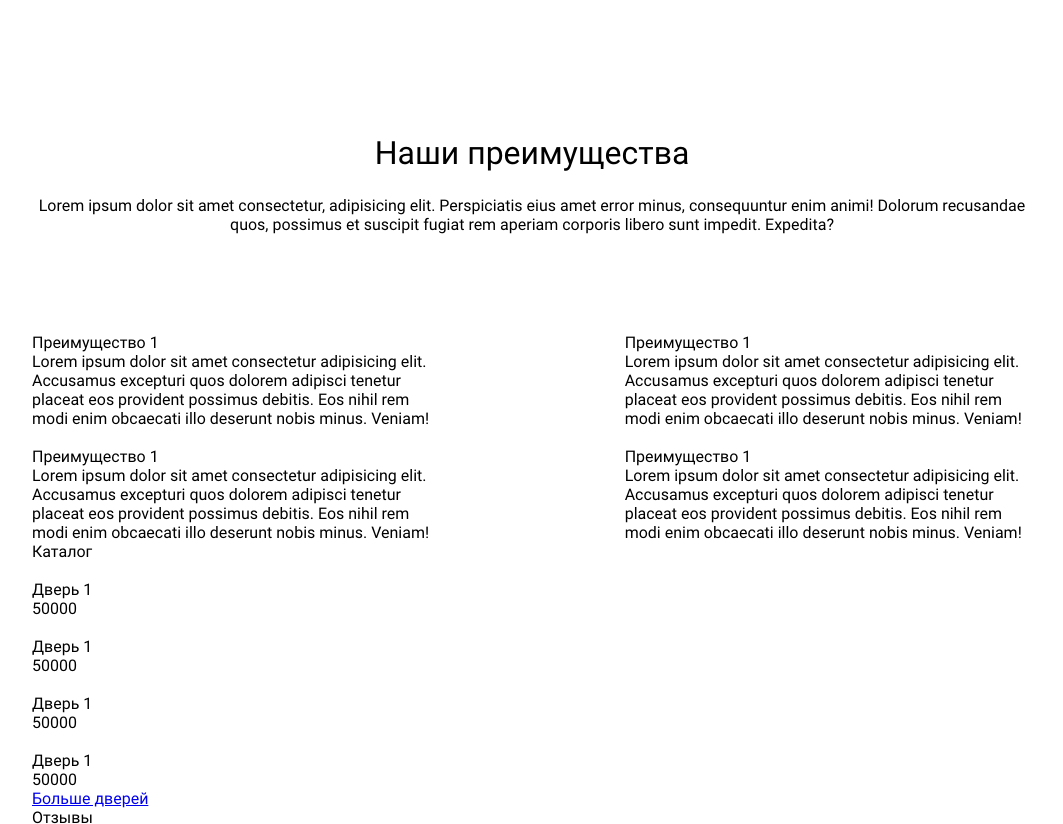
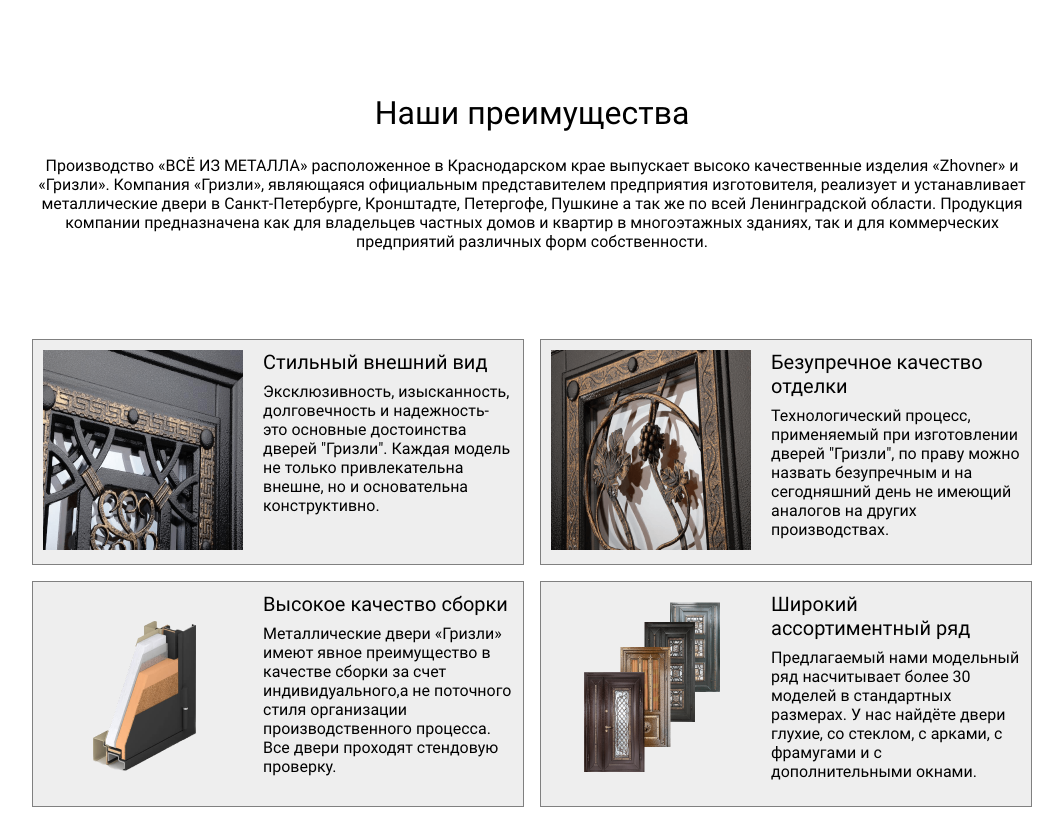
Before and after one commit to nik787/Grizly, a website: page docs/index.html in a window 1280 px wide. Shown: the part 802-1626 px from the top of the page, without its empty margins (108-1171 px from the left). Drawn offline with Linux system fonts and the light colour scheme; files whose address does not match are found by name.

Commit message:
Добавил преимущества

```diff
--- a/docs/index.html
+++ b/docs/index.html
@@ -47,50 +47,51 @@
                     Наши преимущества
                 </h2>
                 <p class="advantages__subtitle">
-                    Lorem ipsum dolor sit amet consectetur, adipisicing elit. Perspiciatis eius amet error minus, consequuntur enim animi! Dolorum recusandae quos, possimus et suscipit fugiat rem aperiam corporis libero sunt impedit. Expedita?
+                    Производство «ВСЁ ИЗ МЕТАЛЛА» расположенное в Краснодарском крае выпускает высоко качественные изделия «Zhovner» и «Гризли».
+Компания «Гризли», являющаяся официальным представителем предприятия изготовителя, реализует и устанавливает металлические двери в Санкт-Петербурге, Кронштадте, Петергофе, Пушкине а так же по всей Ленинградской области. Продукция компании предназначена как для владельцев частных домов и квартир в многоэтажных зданиях, так и для коммерческих предприятий различных форм собственности.
                 </p>
                 <ul class="advantages__list">
                     <li class="advantages__list_item">
                         <div class="advantages__item_img">
-                            <img src="#" alt="">
+                            <img src="images/icon2.png" alt="">
                         </div>
                         <div class="advantages__item_description">
-                            <h3>Преимущество 1</h3>
+                            <h3>Стильный внешний вид</h3>
                             <p>
-                                Lorem ipsum dolor sit amet consectetur adipisicing elit. Accusamus excepturi quos dolorem adipisci tenetur placeat eos provident possimus debitis. Eos nihil rem modi enim obcaecati illo deserunt nobis minus. Veniam!
+                                Эксклюзивность, изысканность, долговечность и надежность-это основные достоинства дверей "Гризли". Каждая модель не только привлекательна внешне, но и основательна конструктивно.
                             </p>
                         </div>
                     </li>
                     <li class="advantages__list_item">
                         <div class="advantages__item_img">
-                            <img src="#" alt="">
+                            <img src="images/icon4.png" alt="">
                         </div>
                         <div class="advantages__item_description">
-                            <h3>Преимущество 1</h3>
+                            <h3>Безупречное качество отделки</h3>
                             <p>
-                                Lorem ipsum dolor sit amet consectetur adipisicing elit. Accusamus excepturi quos dolorem adipisci tenetur placeat eos provident possimus debitis. Eos nihil rem modi enim obcaecati illo deserunt nobis minus. Veniam!
+                                Технологический процесс, применяемый при изготовлении дверей "Гризли", по праву можно назвать безупречным и на сегодняшний день не имеющий аналогов на других производствах.
                             </p>
                         </div>
                     </li>
                     <li class="advantages__list_item">
                         <div class="advantages__item_img">
-                            <img src="#" alt="">
+                            <img src="images/icon3.png" alt="">
                         </div>
                         <div class="advantages__item_description">
-                            <h3>Преимущество 1</h3>
+                            <h3>Высокое качество сборки</h3>
                             <p>
-                                Lorem ipsum dolor sit amet consectetur adipisicing elit. Accusamus excepturi quos dolorem adipisci tenetur placeat eos provident possimus debitis. Eos nihil rem modi enim obcaecati illo deserunt nobis minus. Veniam!
+                                Металлические двери «Гризли» имеют явное преимущество в качестве сборки за счет индивидуального,а не поточного стиля организации производственного процесса. Все двери проходят стендовую проверку.
                             </p>
                         </div>
                     </li>
                     <li class="advantages__list_item">
                         <div class="advantages__item_img">
-                            <img src="#" alt="">
+                            <img src="images/icon1.png" alt="">
                         </div>
                         <div class="advantages__item_description">
-                            <h3>Преимущество 1</h3>
+                            <h3>Широкий ассортиментный ряд</h3>
                             <p>
-                                Lorem ipsum dolor sit amet consectetur adipisicing elit. Accusamus excepturi quos dolorem adipisci tenetur placeat eos provident possimus debitis. Eos nihil rem modi enim obcaecati illo deserunt nobis minus. Veniam!
+                                Предлагаемый нами модельный ряд насчитывает более 30 моделей в стандартных размерах. У нас найдёте двери глухие, со стеклом, с арками, с фрамугами и с дополнительными окнами.
                             </p>
                         </div>
                     </li>
@@ -106,7 +107,7 @@
                 </h2>
                 <ul class="catalog__list">
                     <li class="catalog__list_item">
-                        <img src="#" alt="" class="catalog__item_img">
+                        <img src="images/door1.jpg" alt="" class="catalog__item_img">
                         <div class="catalog__item_description">
                             <h3 class="catalog__item_description-title">
                                 Дверь 1
@@ -115,7 +116,7 @@
                         </div>
                     </li>
                     <li class="catalog__list_item">
-                        <img src="#" alt="" class="catalog__item_img">
+                        <img src="images/door1.jpg" alt="" class="catalog__item_img">
                         <div class="catalog__item_description">
                             <h3 class="catalog__item_description-title">
                                 Дверь 1
@@ -124,7 +125,7 @@
                         </div>
                     </li>
                     <li class="catalog__list_item">
-                        <img src="#" alt="" class="catalog__item_img">
+                        <img src="images/door1.jpg" alt="" class="catalog__item_img">
                         <div class="catalog__item_description">
                             <h3 class="catalog__item_description-title">
                                 Дверь 1
@@ -133,7 +134,7 @@
                         </div>
                     </li>
                     <li class="catalog__list_item">
-                        <img src="#" alt="" class="catalog__item_img">
+                        <img src="images/door1.jpg" alt="" class="catalog__item_img">
                         <div class="catalog__item_description">
                             <h3 class="catalog__item_description-title">
                                 Дверь 1
--- a/src/styles/main.less
+++ b/src/styles/main.less
@@ -8,7 +8,10 @@
     font-size: 4vh;
     text-align: center;
     color: @title;
-    margin-top: 17vh;
+}
+.section() {
+    padding-top: 12vh;
+    padding-bottom: 12vh;
 }
 
 .reset();
@@ -112,6 +115,7 @@
     }
 }
 .advantages {
+    .section();
     &__title {
         .title();
     }
@@ -126,7 +130,46 @@
         margin-top: 10vh;
         &_item {
             .col();
-            .size(5);
+            .size(6);
+            display: flex;
+            align-items: flex-start;
+            border: 1px solid gray;
+            margin: 1vh auto;
+            background: #eeeeee;
+            padding: 10px;
+            .advantages__item_img img {
+                width: 200px !important;
+            }
+            .advantages__item_description {
+                margin-left: 20px;
+                h3 {
+                    font-size: 2.5vh;
+                }
+                p {
+                    margin-top: 1vh;
+                }
+            }
         }
     }
 }
+#catalog {
+    background: #eeeeee;
+    .catalog {
+        .section();
+        &__title {
+            .title();
+        }
+        &__list {
+            .row-flex();
+            justify-content: space-around;
+            margin-top: 10vh;
+            &_item {
+                .col();
+                .size(2);
+                .catalog__item_img {
+                    width: 100%;
+                }
+            }
+        }
+    }
+}
--- a/src/styles/smart-grid.less
+++ b/src/styles/smart-grid.less
@@ -453,7 +453,7 @@
         display: block;
     }
     img{
-        max-width: 100%;
+        // max-width: 100%;
         height: auto;
     }
 }
```
Also changed, not shown: src/index.html (+18 -17 lines), docs/images/door1.jpg (added), docs/images/icon1.png (added), docs/images/icon2-2.png (added), docs/images/icon2.png (added), docs/images/icon3.png (added), docs/images/icon4.png (added), docs/styles/main.css, src/images/door1.jpg (added), src/images/icon1.png (added), src/images/icon2-2.png (added), src/images/icon2.png (added), src/images/icon3.png (added), src/images/icon4.png (added), 1 other file.
